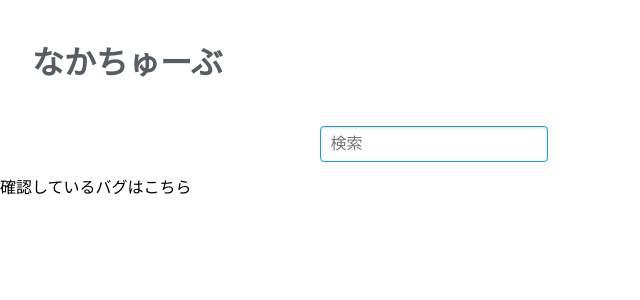
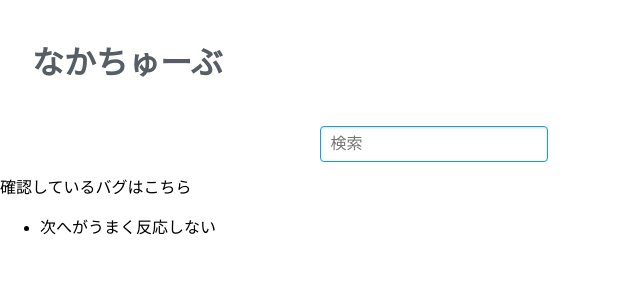
Before and after one commit to amagami-youtube/ranunight-youtube, a Flask app: template templates/home.html in a window 1280 px wide. Shown: the top 300 px of the page, without its empty margins (0-640 px from the left). Run offline with Flask 2, Linux system fonts and the light colour scheme; the template is opened without the code that fills it, so the values that code supplies are empty.

Commit message:
Update home.html

```diff
--- a/templates/home.html
+++ b/templates/home.html
@@ -25,7 +25,9 @@
             </div>
             <div class="pure-u-1-4"></div>
         </div>
-        <div class="bag">確認しているバグはこちら</div>
+        <div class="bag">確認しているバグはこちら
+         <ul>
+             <li>次へがうまく反応しない</li>
     </body>
 
 </html>
```
